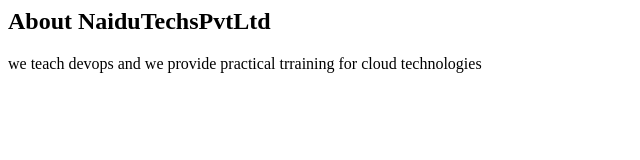
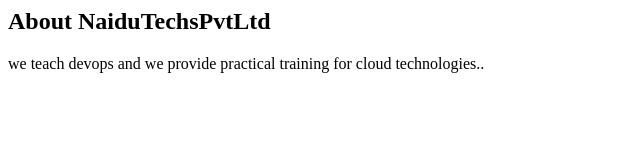
Before and after one commit to balajimorusu/sample-project-5657, a plain HTML site: page about.html in a window 1280 px wide. Shown: the full height of the page, 0-640 px from the left. Drawn offline with Linux system fonts and the light colour scheme.

Commit message:
updated the about.html

```diff
--- a/about.html
+++ b/about.html
@@ -1,6 +1,6 @@
 <html>
 <body>
 <h2>About NaiduTechsPvtLtd</h2>
-<p> we teach devops and we provide practical trraining for cloud technologies </p>
+<p> we teach devops and we provide practical training for cloud technologies.. </p>
 </body>
 </html>
```
